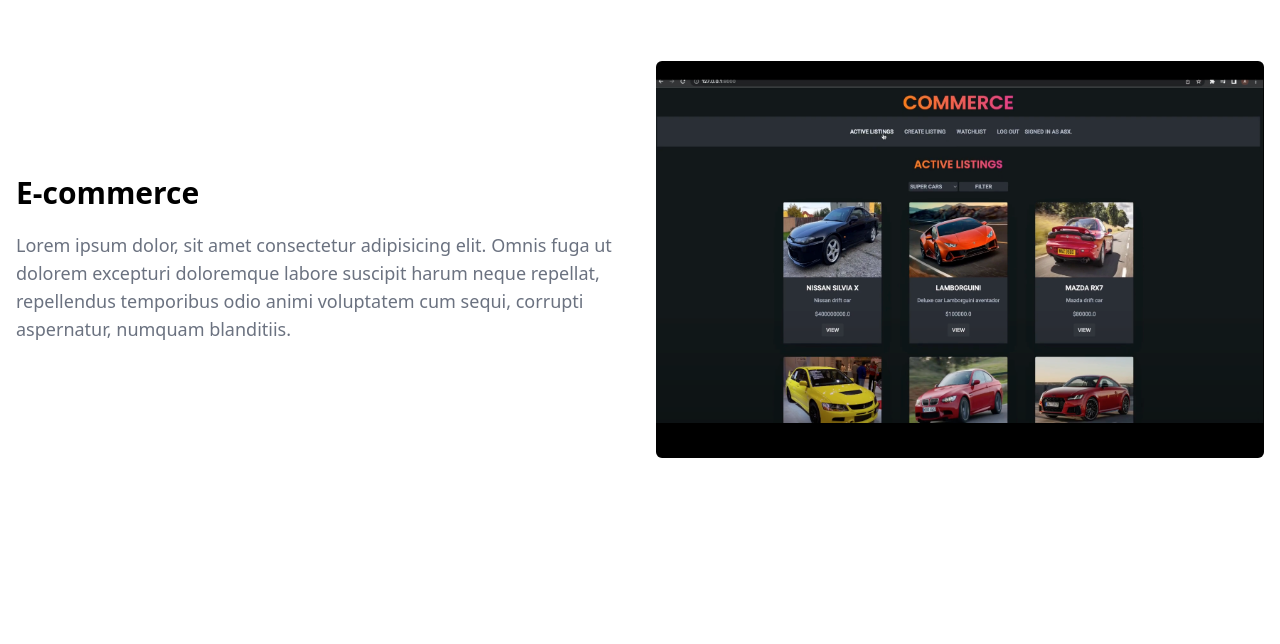
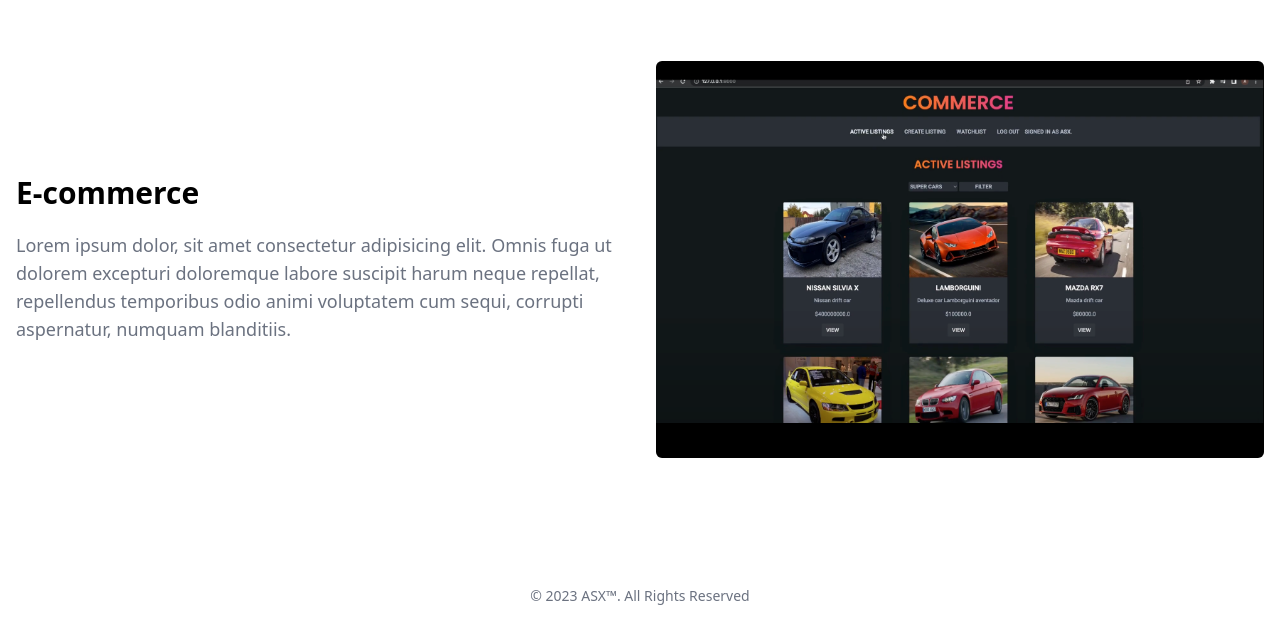
Before and after one commit to asx-dev/asx-dev.github.io, a website built with Vite: page index.html in a window 1280 px wide. Shown: the part 2085-2729 px from the top of the page. Before the commit the page ends 2607 px from the top, so only its background shows below. Built offline with nearby package versions, Linux system fonts and the light colour scheme.

Commit message:
footer added

```diff
--- a/index.html
+++ b/index.html
@@ -234,6 +234,13 @@
       </div>
     </div>
   </section>
+  <!-- Footer -->
+  <footer class="dark:bg-gray-800 dark:text-white">
+    <div class="container mx-auto py-8 lg:py-16 px-4 text-center">
+      <p class="text-sm font-medium text-gray-500">&copy; 2023 ASX&trade;. All Rights Reserved</p>
+      <!-- Socials Links -->
+    </div>
+  </footer>
   <!-- JavaScript -->
   <script src="./js/script.js"></script>
 </body>
```
Also changed, not shown: dist/output.css.
